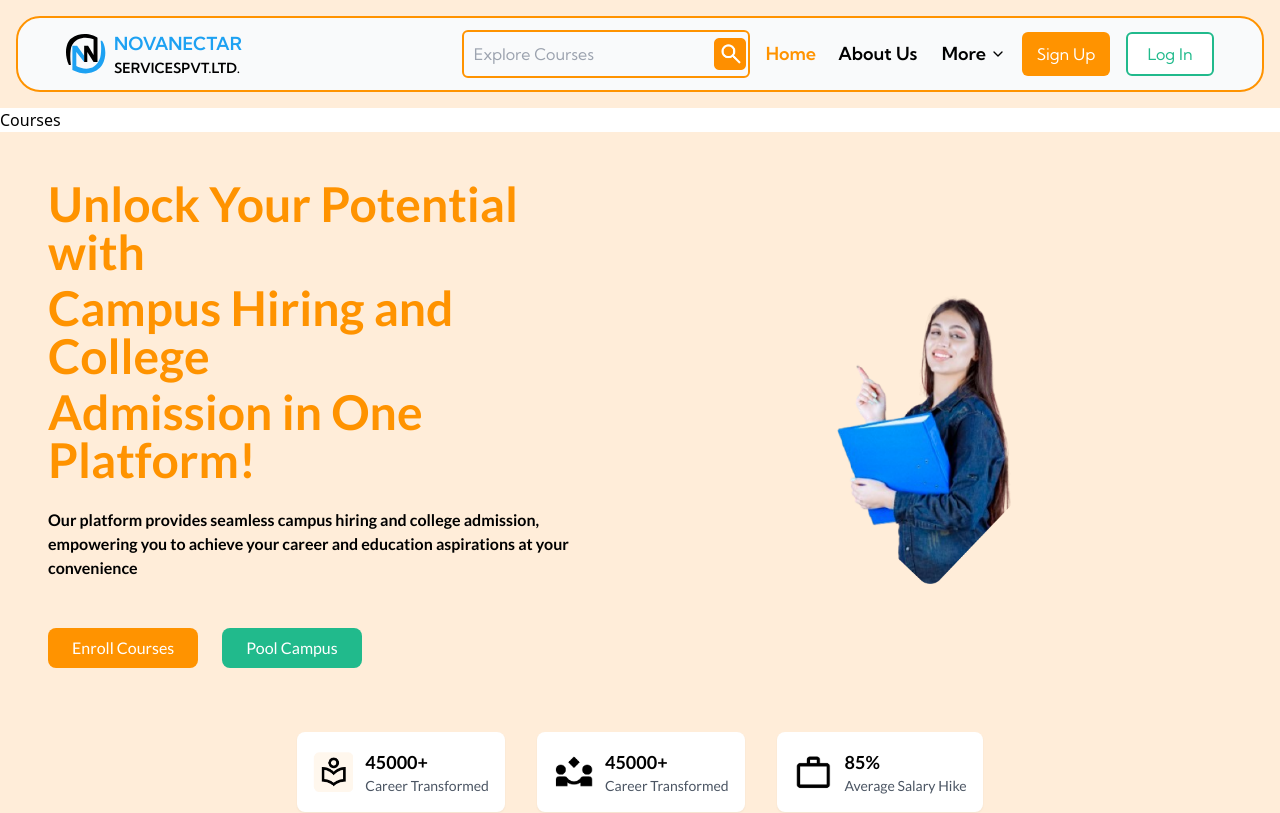
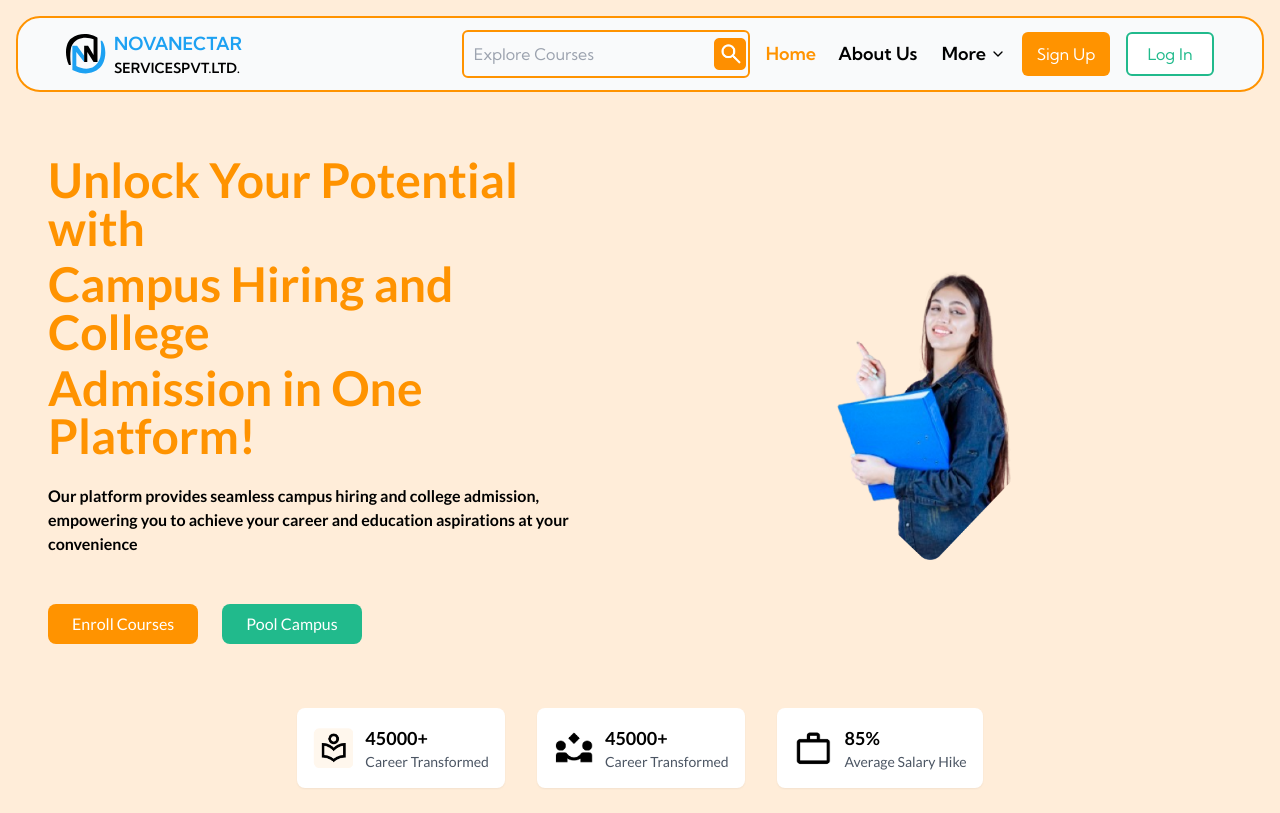
Before and after one commit to AkshitNa/AdminPoolCampus, a React (Vite) app: page /AdminConnect in a window 1280 px wide. Shown: the top 813 px of the page. Built offline with nearby package versions, Linux system fonts and the light colour scheme.

Commit message:
Update Readme

```diff
--- a/src/App.jsx
+++ b/src/App.jsx
@@ -83,7 +83,6 @@ const router = createBrowserRouter([
         element: (
           <>
             {" "}
-            <p>Courses</p>
             <HomePageImg />
             <TopRank />
             <PrePlacementCourses />
@@ -228,7 +227,6 @@ const router = createBrowserRouter([
         element: (
           <>
             {" "}
-            <p>Pool Connect</p>
             <HomeCampusImg/>
             <AlumniWork/>
             <Drives/>
@@ -248,7 +246,6 @@ const router = createBrowserRouter([
         element: (
           <>
             {" "}
-            <p>Pool Campus Main</p>
             <PoolCampusMain/>
             <AlumniWork/>
             <Drives/>
```
Also changed, not shown: 1 other file (tests, documents, lock files or other folders).
